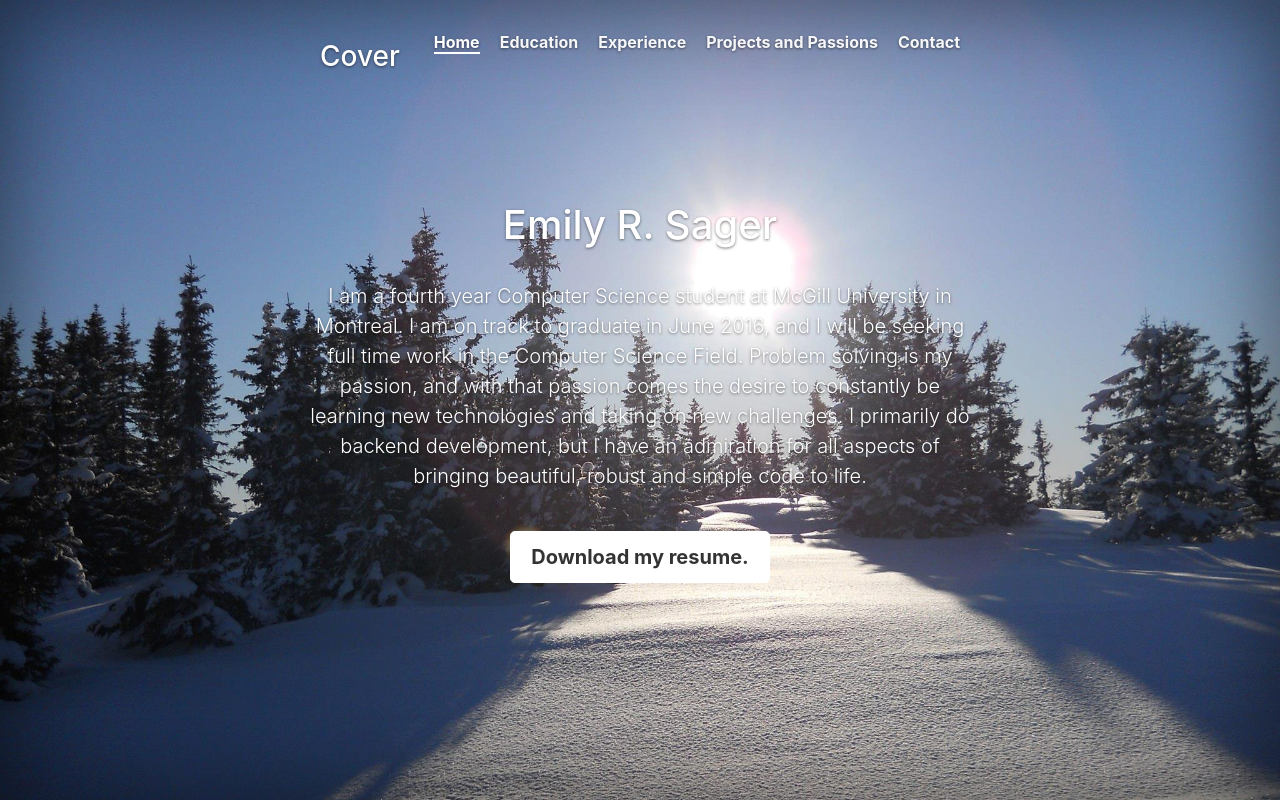
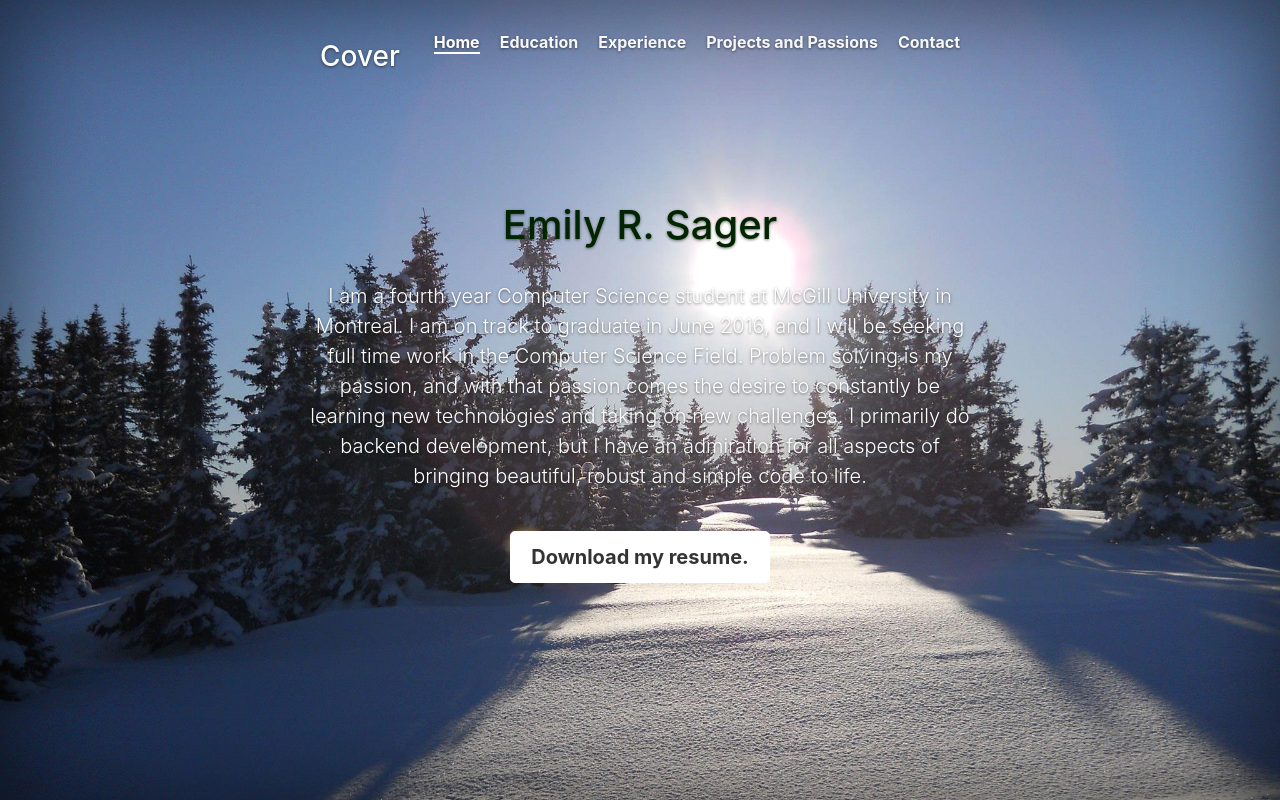
Before and after one commit to EmilyRSager/EmilyRSager.github.io, a plain HTML site: page index.html in a window 1280 px wide. Drawn offline with nearby package versions, Linux system fonts and the light colour scheme; a script that the page names is missing.

Commit message:
font colors

```diff
--- a/cover.css
+++ b/cover.css
@@ -118,7 +118,9 @@ body {
   font-weight: bold;
 }
 
-
+.cover-heading {
+  color: #002500;
+}
 /*
  * Footer
  */
```
